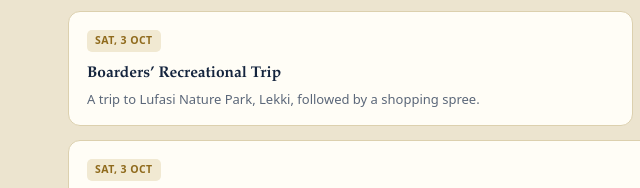
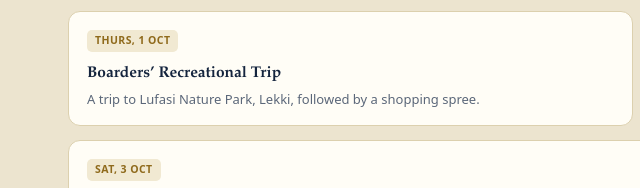
Before and after one commit to khallaad/TermOpeningReport, a plain HTML site: page index.html in a window 1280 px wide. Shown: the part 814-1002 px from the top of the page, 0-640 px from the left. Drawn offline with Linux system fonts and the light colour scheme.

Commit message:
Update event date from 3 OCT to 1 OCT

```diff
--- a/index.html
+++ b/index.html
@@ -195,7 +195,7 @@ footer{font-family:var(--sans);font-size:11.5px;color:var(--muted);text-align:ce
       <p>Marked in school with the wider student body.</p>
     </div>
   <div class="card ev-card c-span-6">
-      <span class="ev-date">SAT, 3 OCT</span>
+      <span class="ev-date">THURS, 1 OCT</span>
       <h2>Boarders&rsquo; Recreational Trip</h2>
       <p>A trip to Lufasi Nature Park, Lekki, followed by a shopping spree.</p>
     </div>
```
